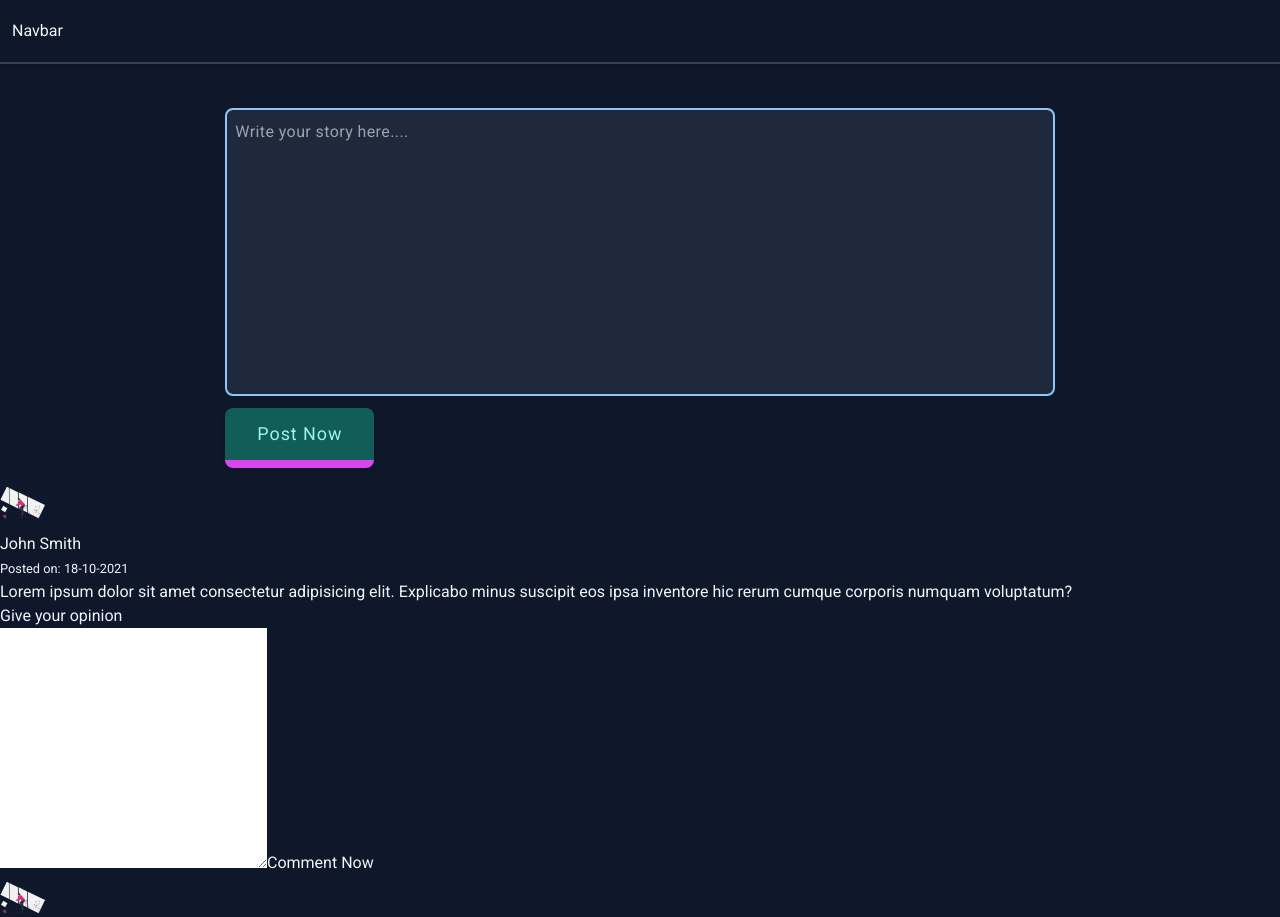
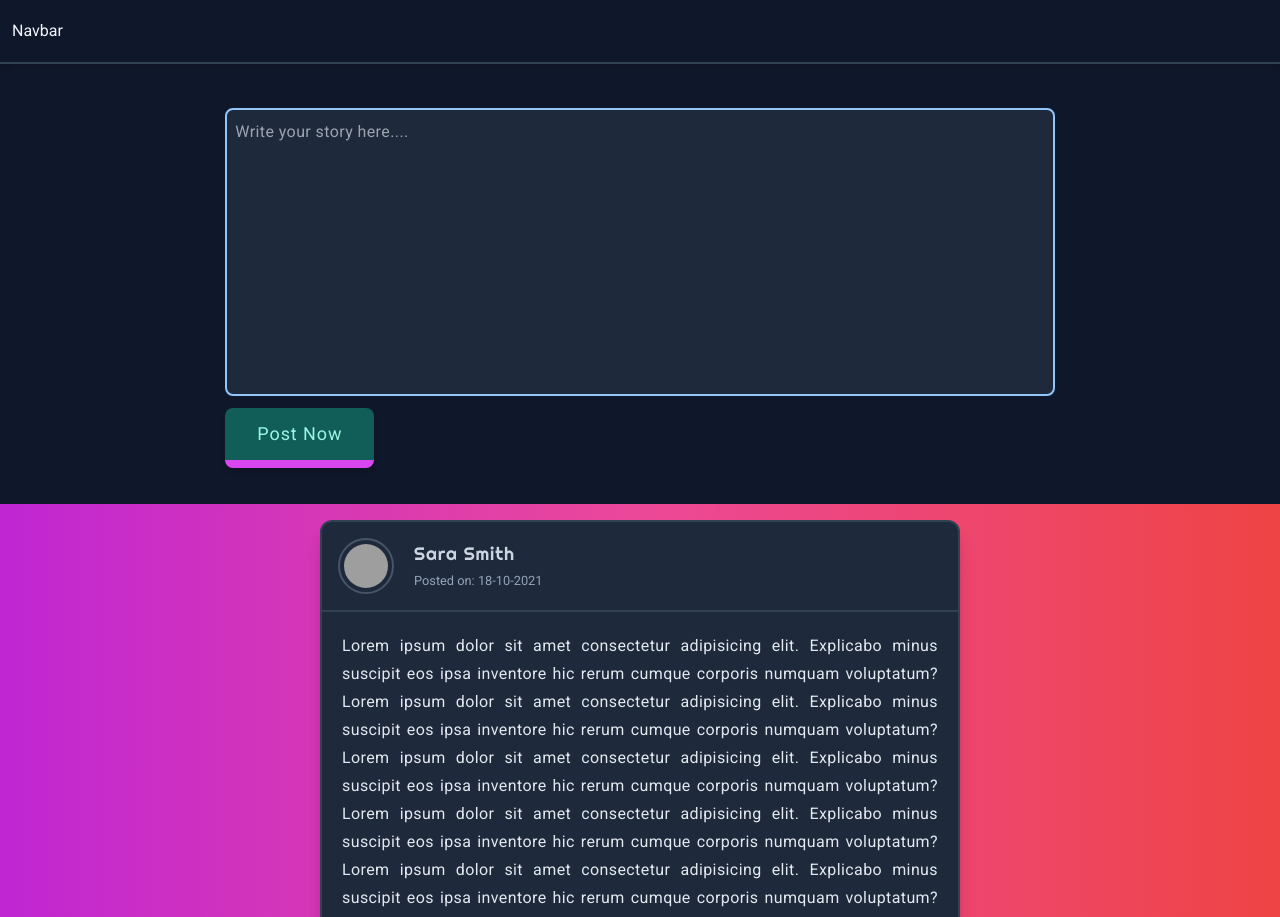
Before and after one commit to touhidulshawan/mental-helper, a Next.js app: page /feed in a window 1280 px wide. Shown: the top 917 px of the page. Built offline with nearby package versions, Linux system fonts and the light colour scheme; grey boxes are pictures that could not be loaded.

Commit message:
style the feed

```diff
--- a/components/post/Discussion.jsx
+++ b/components/post/Discussion.jsx
@@ -6,8 +6,16 @@ const Discussion = () => {
         id="discussionBox"
         cols="30"
         rows="10"
+        maxLength="2000"
+        placeholder="Write your opinion here....."
+        className="w-full p-4 h-36 bg-bluegray-600 border-2 border-bluegray-600 rounded-lg resize-none focus:outline-sky tracking-wider leading-7 break-words"
       ></textarea>
-      <button type="submit">Comment Now</button>
+      <button
+        className="bg-purple-800 text-purple-200 py-3 px-6 mt-3 border-b-8 border-fuchsia-500 rounded-lg uppercase text-sm tracking-wider font-righteous text-center hover:border-yellow-400 transition-all duration-500 focus:outline-sky"
+        type="submit"
+      >
+        Comment Now
+      </button>
     </form>
   );
 };
--- a/components/post/Post.jsx
+++ b/components/post/Post.jsx
@@ -3,12 +3,16 @@ import Discussion from "./Discussion";
 
 const Post = () => {
   return (
-    <div>
+    <div className=" rounded-xl w-6/12 shadow-xl mb-2">
       <PostCard />
       {/* discussion panel */}
-      <div>
-        <h4>Give your opinion</h4>
-        <Discussion />
+      <div className=" bg-bluegray-900">
+        <div className="p-5">
+          <h4 className="mb-2 text-bluegray-500 capitalize">
+            Give your opinion
+          </h4>
+          <Discussion />
+        </div>
         <PostCard />
       </div>
     </div>
--- a/components/post/PostCard.jsx
+++ b/components/post/PostCard.jsx
@@ -2,24 +2,40 @@ import Image from "next/image";
 
 const PostCard = () => {
   return (
-    <div>
+    <div className="bg-bluegray-800 w-full justify-self-center shadow-lg border-2 border-bluegray-700 rounded-tr-xl rounded-tl-xl">
       <div>
-        {/* profile image of user */}
-        <Image
-          alt="User profile image"
-          src="/images/undraw_biking_kc4f.svg"
-          width="45"
-          height="45"
-        />
-        <div>
-          <h5>John Smith</h5>
-          <small>Posted on: 18-10-2021</small>
+        <div className="flex items-center gap-5 p-4 border-b-2 border-bluegray-700">
+          <div className="border-2 border-bluegray-600  p-1 rounded-full flex justify-center items-center w-14 h-14">
+            <Image
+              alt="User profile image"
+              src="/images/Person.jpg"
+              width="50"
+              height="50"
+              className=" rounded-full "
+            />
+          </div>
+          <div>
+            <h5 className="font-righteous text-lg tracking-wider text-bluegray-300">
+              Sara Smith
+            </h5>
+            <small className="text-bluegray-400">Posted on: 18-10-2021</small>
+          </div>
         </div>
 
-        <p>
+        <p className="p-5 text-justify text-bluegray-200 leading-7 tracking-wide">
           Lorem ipsum dolor sit amet consectetur adipisicing elit. Explicabo
           minus suscipit eos ipsa inventore hic rerum cumque corporis numquam
-          voluptatum?
+          voluptatum?Lorem ipsum dolor sit amet consectetur adipisicing elit.
+          Explicabo minus suscipit eos ipsa inventore hic rerum cumque corporis
+          numquam voluptatum?Lorem ipsum dolor sit amet consectetur adipisicing
+          elit. Explicabo minus suscipit eos ipsa inventore hic rerum cumque
+          corporis numquam voluptatum?Lorem ipsum dolor sit amet consectetur
+          adipisicing elit. Explicabo minus suscipit eos ipsa inventore hic
+          rerum cumque corporis numquam voluptatum?Lorem ipsum dolor sit amet
+          consectetur adipisicing elit. Explicabo minus suscipit eos ipsa
+          inventore hic rerum cumque corporis numquam voluptatum?Lorem ipsum
+          dolor sit amet consectetur adipisicing elit. Explicabo minus suscipit
+          eos ipsa inventore hic rerum cumque corporis numquam voluptatum?
         </p>
       </div>
     </div>
--- a/pages/feed.jsx
+++ b/pages/feed.jsx
@@ -6,8 +6,13 @@ const Feed = () => {
   return (
     <Layout>
       <div className="grid">
-        <PostBox />
-        <Post />
+        <div className="mb-6 ">
+          <PostBox />
+        </div>
+        <div className="flex flex-col justify-center items-center gap-10 bg-gradient-to-r from-fuchsia-600 via-pink-500 to-red-500 py-4 ">
+          <Post />
+          <Post />
+        </div>
       </div>
     </Layout>
   );
```
Also changed, not shown: 1 other file (tests, documents, lock files or other folders).
